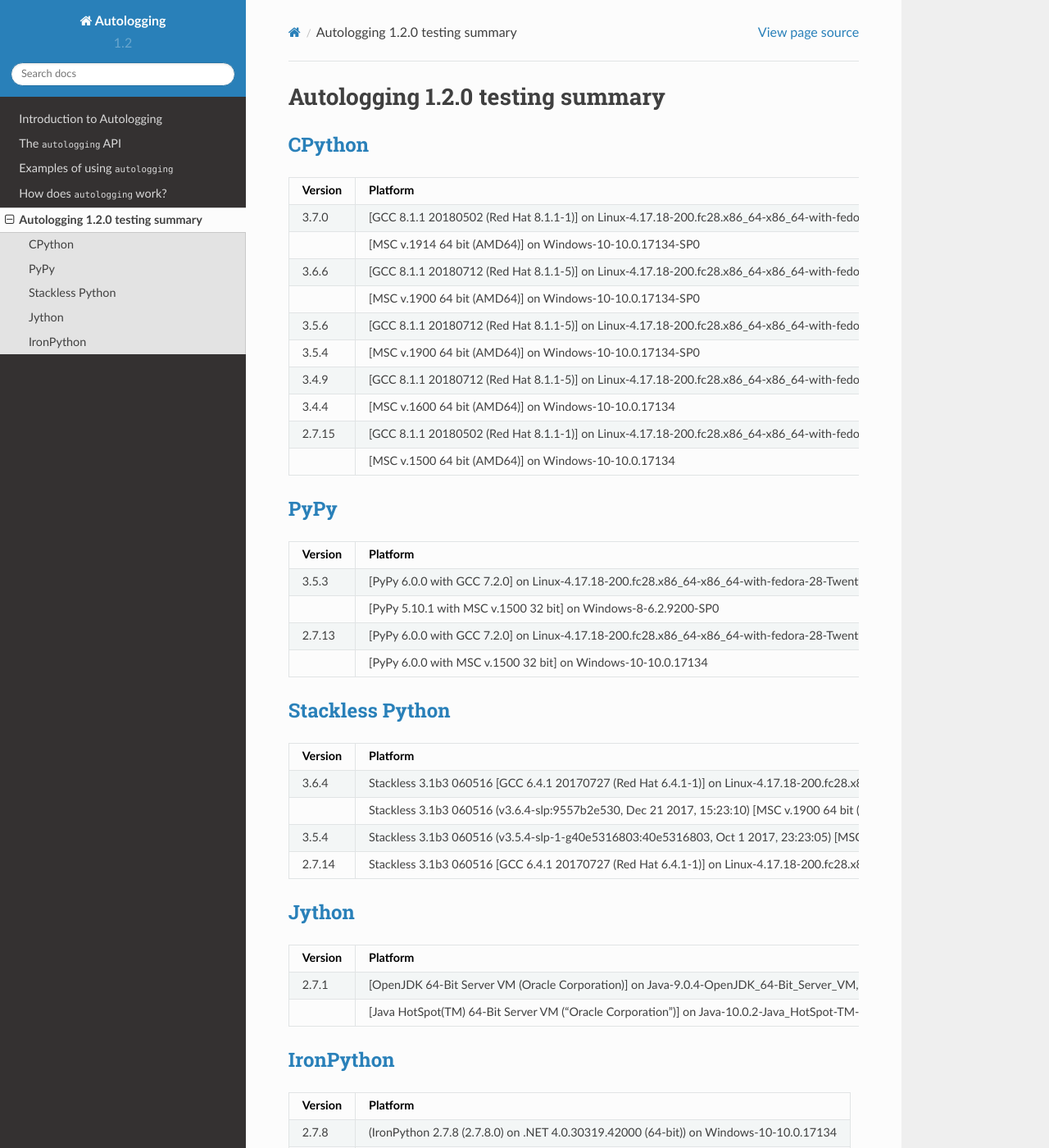
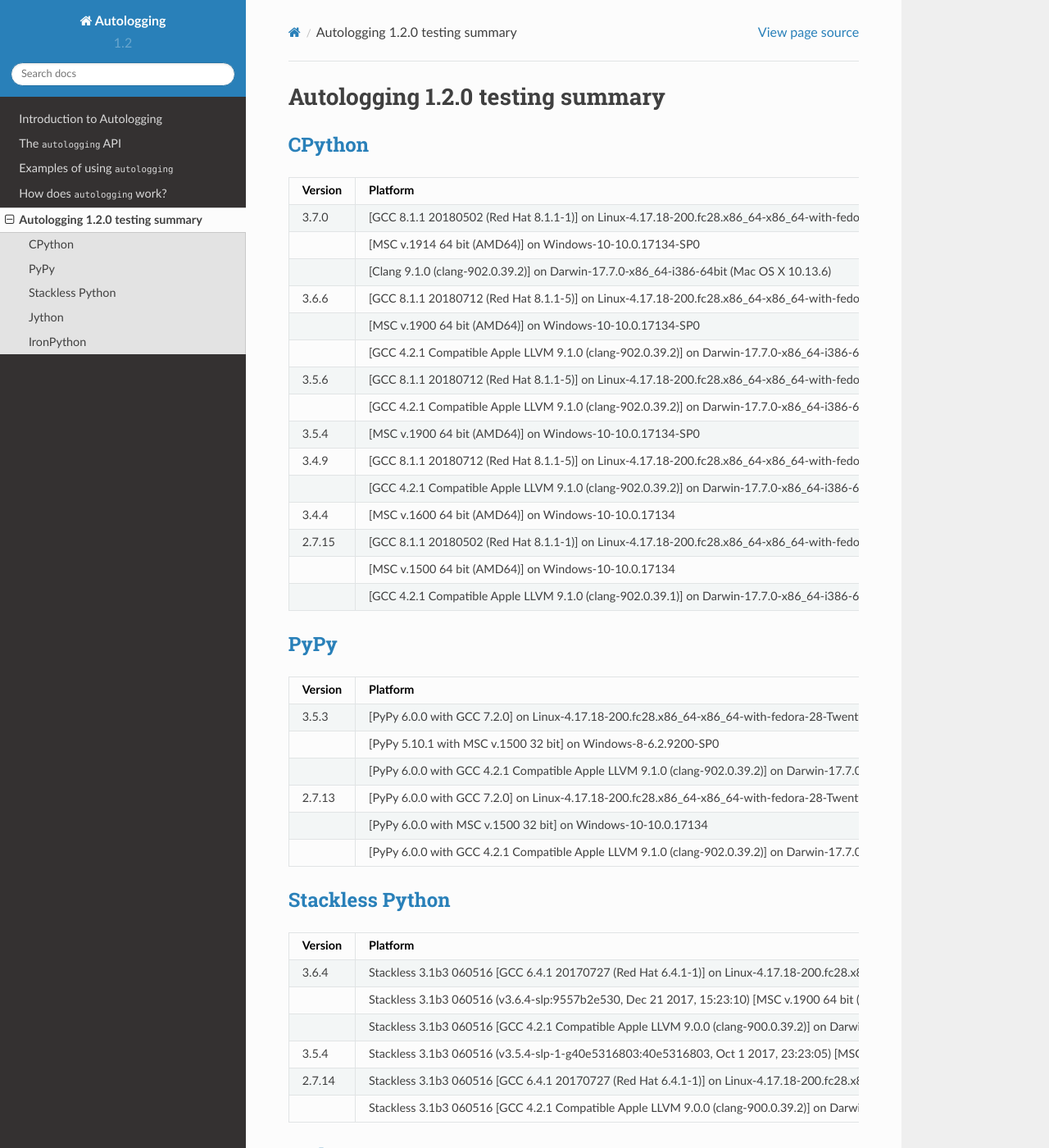
Before and after one commit to mzipay/Autologging, a Sphinx documentation site: the page built from doc/source/testing.rst, in a window 1280 px wide and 1400 px high. Shown: the whole window at 82% size. Built offline with Sphinx 7.4.7 and the Read the Docs theme 2.0.0, drawn with Linux system fonts in a browser that asks for light colours; some of the changed text lies outside the part shown.

Commit message:
updated 1.2.0 testing summary for Mac OS X versions/variants

```diff
--- a/doc/source/testing.rst
+++ b/doc/source/testing.rst
@@ -11,44 +11,58 @@
 `CPython`_
 ==========
 
-+---------+------------------------------------------------------------------------------------------------------------+
-| Version | Platform                                                                                                   |
-+=========+============================================================================================================+
-| 3.7.0   | [GCC 8.1.1 20180502 (Red Hat 8.1.1-1)] on Linux-4.17.18-200.fc28.x86_64-x86_64-with-fedora-28-Twenty_Eight |
-+---------+------------------------------------------------------------------------------------------------------------+
-|         | [MSC v.1914 64 bit (AMD64)] on Windows-10-10.0.17134-SP0                                                   |
-+---------+------------------------------------------------------------------------------------------------------------+
-| 3.6.6   | [GCC 8.1.1 20180712 (Red Hat 8.1.1-5)] on Linux-4.17.18-200.fc28.x86_64-x86_64-with-fedora-28-Twenty_Eight |
-+---------+------------------------------------------------------------------------------------------------------------+
-|         | [MSC v.1900 64 bit (AMD64)] on Windows-10-10.0.17134-SP0                                                   |
-+---------+------------------------------------------------------------------------------------------------------------+
-| 3.5.6   | [GCC 8.1.1 20180712 (Red Hat 8.1.1-5)] on Linux-4.17.18-200.fc28.x86_64-x86_64-with-fedora-28-Twenty_Eight |
-+---------+------------------------------------------------------------------------------------------------------------+
-| 3.5.4   | [MSC v.1900 64 bit (AMD64)] on Windows-10-10.0.17134-SP0                                                   |
-+---------+------------------------------------------------------------------------------------------------------------+
-| 3.4.9   | [GCC 8.1.1 20180712 (Red Hat 8.1.1-5)] on Linux-4.17.18-200.fc28.x86_64-x86_64-with-fedora-28-Twenty_Eight |
-+---------+------------------------------------------------------------------------------------------------------------+
-| 3.4.4   | [MSC v.1600 64 bit (AMD64)] on Windows-10-10.0.17134                                                       |
-+---------+------------------------------------------------------------------------------------------------------------+
-| 2.7.15  | [GCC 8.1.1 20180502 (Red Hat 8.1.1-1)] on Linux-4.17.18-200.fc28.x86_64-x86_64-with-fedora-28-Twenty_Eight |
-+---------+------------------------------------------------------------------------------------------------------------+
-|         | [MSC v.1500 64 bit (AMD64)] on Windows-10-10.0.17134                                                       |
-+---------+------------------------------------------------------------------------------------------------------------+
++---------+------------------------------------------------------------------------------------------------------------------+
+| Version | Platform                                                                                                         |
++=========+==================================================================================================================+
+| 3.7.0   | [GCC 8.1.1 20180502 (Red Hat 8.1.1-1)] on Linux-4.17.18-200.fc28.x86_64-x86_64-with-fedora-28-Twenty_Eight       |
++---------+------------------------------------------------------------------------------------------------------------------+
+|         | [MSC v.1914 64 bit (AMD64)] on Windows-10-10.0.17134-SP0                                                         |
++---------+------------------------------------------------------------------------------------------------------------------+
+|         | [Clang 9.1.0 (clang-902.0.39.2)] on Darwin-17.7.0-x86_64-i386-64bit (Mac OS X 10.13.6)                           |
++---------+------------------------------------------------------------------------------------------------------------------+
+| 3.6.6   | [GCC 8.1.1 20180712 (Red Hat 8.1.1-5)] on Linux-4.17.18-200.fc28.x86_64-x86_64-with-fedora-28-Twenty_Eight       |
++---------+------------------------------------------------------------------------------------------------------------------+
+|         | [MSC v.1900 64 bit (AMD64)] on Windows-10-10.0.17134-SP0                                                         |
++---------+------------------------------------------------------------------------------------------------------------------+
+|         | [GCC 4.2.1 Compatible Apple LLVM 9.1.0 (clang-902.0.39.2)] on Darwin-17.7.0-x86_64-i386-64bit (Mac OS X 10.13.6) |
++---------+------------------------------------------------------------------------------------------------------------------+
+| 3.5.6   | [GCC 8.1.1 20180712 (Red Hat 8.1.1-5)] on Linux-4.17.18-200.fc28.x86_64-x86_64-with-fedora-28-Twenty_Eight       |
++---------+------------------------------------------------------------------------------------------------------------------+
+|         | [GCC 4.2.1 Compatible Apple LLVM 9.1.0 (clang-902.0.39.2)] on Darwin-17.7.0-x86_64-i386-64bit (Mac OS X 10.13.6) |
++---------+------------------------------------------------------------------------------------------------------------------+
+| 3.5.4   | [MSC v.1900 64 bit (AMD64)] on Windows-10-10.0.17134-SP0                                                         |
++---------+------------------------------------------------------------------------------------------------------------------+
+| 3.4.9   | [GCC 8.1.1 20180712 (Red Hat 8.1.1-5)] on Linux-4.17.18-200.fc28.x86_64-x86_64-with-fedora-28-Twenty_Eight       |
++---------+------------------------------------------------------------------------------------------------------------------+
+|         | [GCC 4.2.1 Compatible Apple LLVM 9.1.0 (clang-902.0.39.2)] on Darwin-17.7.0-x86_64-i386-64bit (Mac OS X 10.13.6) |
++---------+------------------------------------------------------------------------------------------------------------------+
+| 3.4.4   | [MSC v.1600 64 bit (AMD64)] on Windows-10-10.0.17134                                                             |
++---------+------------------------------------------------------------------------------------------------------------------+
+| 2.7.15  | [GCC 8.1.1 20180502 (Red Hat 8.1.1-1)] on Linux-4.17.18-200.fc28.x86_64-x86_64-with-fedora-28-Twenty_Eight       |
++---------+------------------------------------------------------------------------------------------------------------------+
+|         | [MSC v.1500 64 bit (AMD64)] on Windows-10-10.0.17134                                                             |
++---------+------------------------------------------------------------------------------------------------------------------+
+|         | [GCC 4.2.1 Compatible Apple LLVM 9.1.0 (clang-902.0.39.1)] on Darwin-17.7.0-x86_64-i386-64bit (Mac OS X 10.13.6) |
++---------+------------------------------------------------------------------------------------------------------------------+
 
 `PyPy`_
 =======
 
-+---------+-------------------------------------------------------------------------------------------------+
-| Version | Platform                                                                                        |
-+=========+=================================================================================================+
-| 3.5.3   | [PyPy 6.0.0 with GCC 7.2.0] on Linux-4.17.18-200.fc28.x86_64-x86_64-with-fedora-28-Twenty_Eight |
-+---------+-------------------------------------------------------------------------------------------------+
-|         | [PyPy 5.10.1 with MSC v.1500 32 bit] on Windows-8-6.2.9200-SP0                                  |
-+---------+-------------------------------------------------------------------------------------------------+
-| 2.7.13  | [PyPy 6.0.0 with GCC 7.2.0] on Linux-4.17.18-200.fc28.x86_64-x86_64-with-fedora-28-Twenty_Eight |
-+---------+-------------------------------------------------------------------------------------------------+
-|         | [PyPy 6.0.0 with MSC v.1500 32 bit] on Windows-10-10.0.17134                                    |
-+---------+-------------------------------------------------------------------------------------------------+
++---------+----------------------------------------------------------------------------------------------------------------------------------+
+| Version | Platform                                                                                                                         |
++=========+==================================================================================================================================+
+| 3.5.3   | [PyPy 6.0.0 with GCC 7.2.0] on Linux-4.17.18-200.fc28.x86_64-x86_64-with-fedora-28-Twenty_Eight                                  |
++---------+----------------------------------------------------------------------------------------------------------------------------------+
+|         | [PyPy 5.10.1 with MSC v.1500 32 bit] on Windows-8-6.2.9200-SP0                                                                   |
++---------+----------------------------------------------------------------------------------------------------------------------------------+
+|         | [PyPy 6.0.0 with GCC 4.2.1 Compatible Apple LLVM 9.1.0 (clang-902.0.39.2)] on Darwin-17.7.0-x86_64-i386-64bit (Mac OS X 10.13.6) |
++---------+----------------------------------------------------------------------------------------------------------------------------------+
+| 2.7.13  | [PyPy 6.0.0 with GCC 7.2.0] on Linux-4.17.18-200.fc28.x86_64-x86_64-with-fedora-28-Twenty_Eight                                  |
++---------+----------------------------------------------------------------------------------------------------------------------------------+
+|         | [PyPy 6.0.0 with MSC v.1500 32 bit] on Windows-10-10.0.17134                                                                     |
++---------+----------------------------------------------------------------------------------------------------------------------------------+
+|         | [PyPy 6.0.0 with GCC 4.2.1 Compatible Apple LLVM 9.1.0 (clang-902.0.39.2)] on Darwin-17.7.0-x86_64-i386-64bit (Mac OS X 10.13.6) |
++---------+----------------------------------------------------------------------------------------------------------------------------------+
 
 `Stackless Python`_
 ===================
@@ -60,9 +74,13 @@
 +---------+---------------------------------------------------------------------------------------------------------------------------------------------+
 |         | Stackless 3.1b3 060516 (v3.6.4-slp:9557b2e530, Dec 21 2017, 15:23:10) [MSC v.1900 64 bit (AMD64)] on Windows-10-10.0.17134-SP0              |
 +---------+---------------------------------------------------------------------------------------------------------------------------------------------+
+|         | Stackless 3.1b3 060516 [GCC 4.2.1 Compatible Apple LLVM 9.0.0 (clang-900.0.39.2)] on Darwin-17.7.0-x86_64-i386-64bit (Mac OS X 10.13.6)     |
++---------+---------------------------------------------------------------------------------------------------------------------------------------------+
 | 3.5.4   | Stackless 3.1b3 060516 (v3.5.4-slp-1-g40e5316803:40e5316803, Oct 1 2017, 23:23:05) [MSC v.1900 64 bit (AMD64)] on Windows-10-10.0.17134-SP0 |
 +---------+---------------------------------------------------------------------------------------------------------------------------------------------+
 | 2.7.14  | Stackless 3.1b3 060516 [GCC 6.4.1 20170727 (Red Hat 6.4.1-1)] on Linux-4.17.18-200.fc28.x86_64-x86_64-with-fedora-28-Twenty_Eight           |
++---------+---------------------------------------------------------------------------------------------------------------------------------------------+
+|         | Stackless 3.1b3 060516 [GCC 4.2.1 Compatible Apple LLVM 9.0.0 (clang-900.0.39.2)] on Darwin-17.7.0-x86_64-i386-64bit (Mac OS X 10.13.6)     |
 +---------+---------------------------------------------------------------------------------------------------------------------------------------------+
 
 `Jython`_
@@ -75,6 +93,8 @@
 +---------+----------------------------------------------------------------------------------------------------------------------------------------------------------------------+
 |         | [Java HotSpot(TM) 64-Bit Server VM ("Oracle Corporation")] on Java-10.0.2-Java_HotSpot-TM-_64-Bit_Server_VM,_10.0.2+13,_-Oracle_Corporation-on-Windows_10-10.0-amd64 |
 +---------+----------------------------------------------------------------------------------------------------------------------------------------------------------------------+
+|         | [Java HotSpot(TM) 64-Bit Server VM (Oracle Corporation)] on Java-9.0.4-Java_HotSpot-TM-_64-Bit_Server_VM,_9.0.4+11,_Oracle_Corporation-on-Mac_OS_X-10.13.6-x86_64    |
++---------+----------------------------------------------------------------------------------------------------------------------------------------------------------------------+
 
 `IronPython`_
 =============
```
